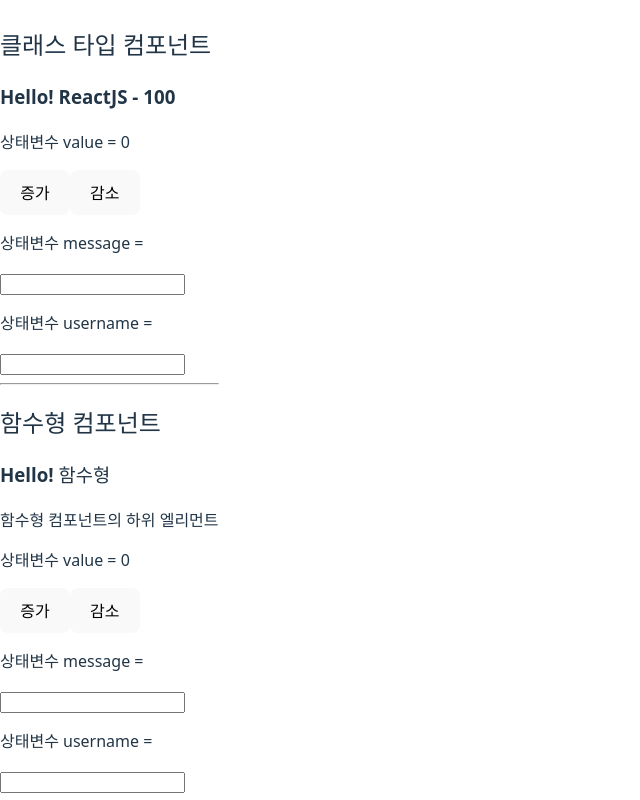
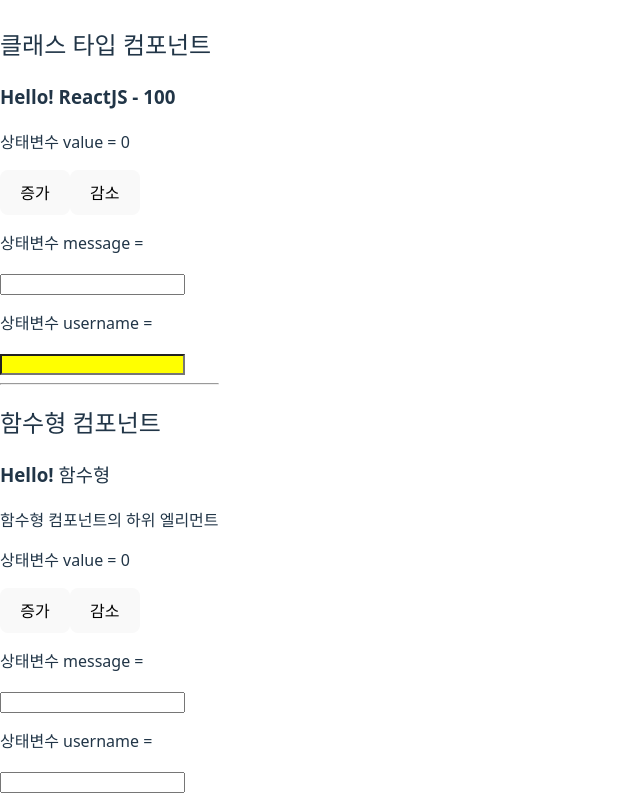
Before and after one commit to rubal2526/React-Basic-App, a React (Vite) app: page / in a window 1280 px wide. Shown: the whole page, without its empty margins (0-640 px from the left). Built offline with nearby package versions, Linux system fonts and the light colour scheme.

Commit message:
handleEnter add

```diff
--- a/src/components/MyComponent.css
+++ b/src/components/MyComponent.css
@@ -3,5 +3,5 @@
 }
 
 .failure {
-    background-color: purple;
+    background-color: yellow;
 }
--- a/src/components/MyComponents.jsx
+++ b/src/components/MyComponents.jsx
@@ -1,12 +1,14 @@
 import PropTypes from 'prop-types';
 import React, { Component } from 'react';
+import './MyComponent.css';
 
 class MyComponents extends Component {
     //컴포넌트 내부에 상태변수를 포함하는 state 객체선언
     state = {
         value: 0,
         message: '',
-        username: ''
+        username: '',
+        isValid: false,
     };
     //event handler 함수선언
     // handleDecrement = function (){
@@ -15,6 +17,7 @@ class MyComponents extends Component {
         value: this.state.value - 1
       })
     }; //handleDecrement
+
     handleChange = (e) => {
         this.setState({
             /*
@@ -25,11 +28,22 @@ class MyComponents extends Component {
         })
     }; //handleChange
 
+    handleEnter = (e) => {
+        if(e.keyCode === 13) {
+            this.setState({
+                isVaild: true,
+                //첫번째 Input 엘리먼트 필드 초기화
+                message: ''
+            });
+            this.myUsername.focus();
+        }
+    }; //handleEnter
+
     render() {
         //desrtucring assignment
         const { name,age } = this.props;
-        const { value, message, username } = this.state;
-        const { handleDecrement, handleChange } = this;
+        const { value, message, username, isValid } = this.state;
+        const { handleDecrement, handleChange, handleEnter } = this;
 
         return (
             <div>
@@ -42,9 +56,13 @@ class MyComponents extends Component {
                 <button onClick={handleDecrement}>감소</button>
                 <br/>
                 <p>상태변수 message = {message}</p>
-                <input name="message" value={message} onChange={handleChange} />
+                <input name="message" value={message} onChange={handleChange} onKeyDown={handleEnter} />
+
                 <p>상태변수 username = {username}</p>
-                <input name="username" value={username} onChange={handleChange} />
+                <input name="username" value={username} onChange={handleChange}
+                    className={isValid ? 'success':'failure'}
+                    ref={(ref) => this.myUsername=ref}
+                />
 
             </div>
         );
```
